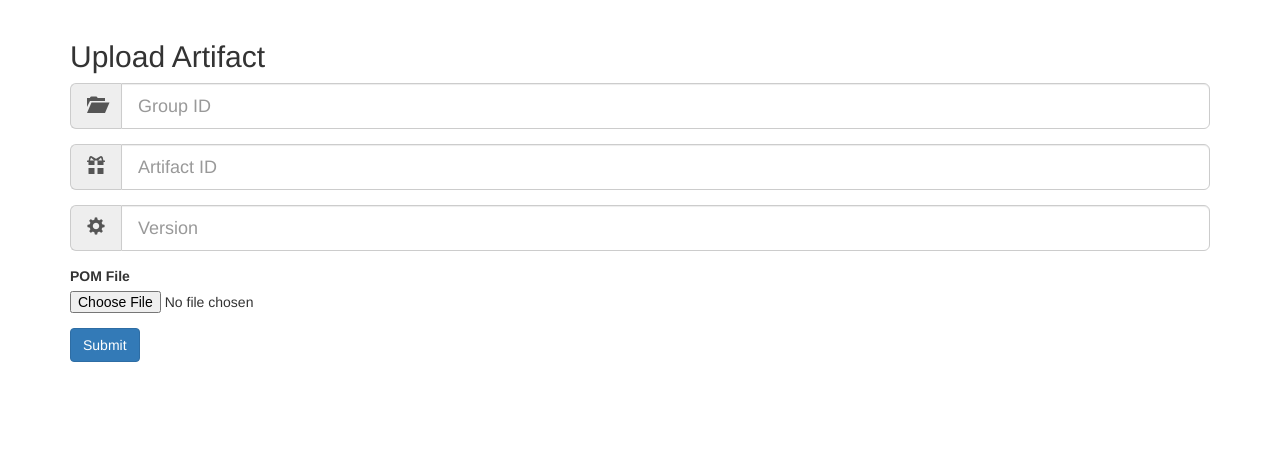
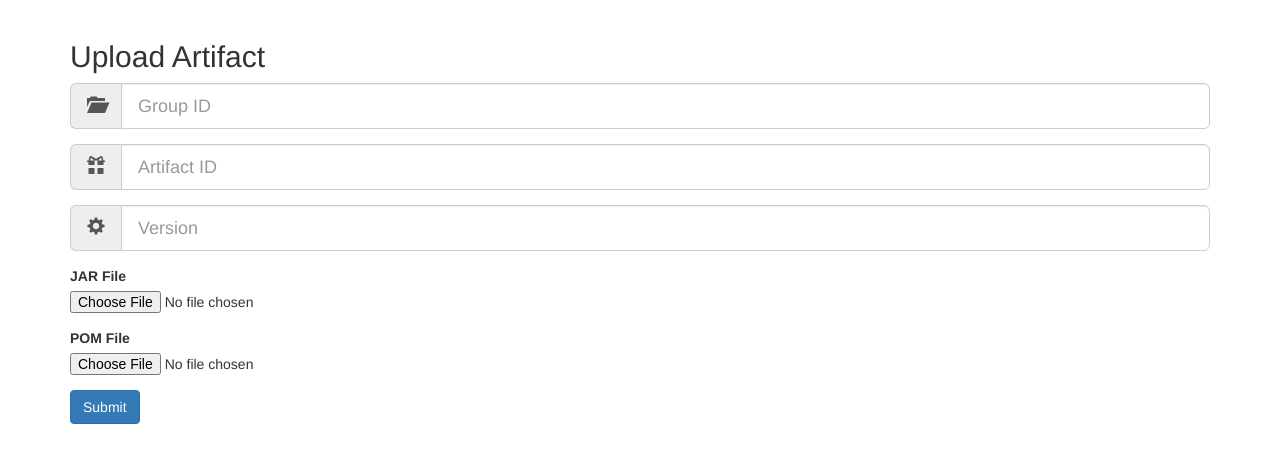
Before and after one commit to nickrobson/pyven, a Flask app: template templates/upload.html in a window 1280 px wide. Shown: the part 52-515 px from the top of the page. Run offline with Flask 2, Linux system fonts and the light colour scheme; the template is opened without the code that fills it, so the values that code supplies are empty; some libraries are stand-ins or nearby versions.

Commit message:
Might help to be able to upload a JAR file!

```diff
--- a/templates/upload.html
+++ b/templates/upload.html
@@ -22,10 +22,12 @@
             </div>
         </div>
         <div class="form-group">
-            <div class="form-group">
-               <label for="pom">POM File</label>
-               <input type="file" id="pom" name="pom">
-            </div>
+           <label for="jar">JAR File</label>
+           <input type="file" id="jar" name="jar">
+        </div>
+        <div class="form-group">
+           <label for="pom">POM File</label>
+           <input type="file" id="pom" name="pom">
         </div>
         <button type="submit" class="btn btn-primary">Submit</button>
     </form>
```
